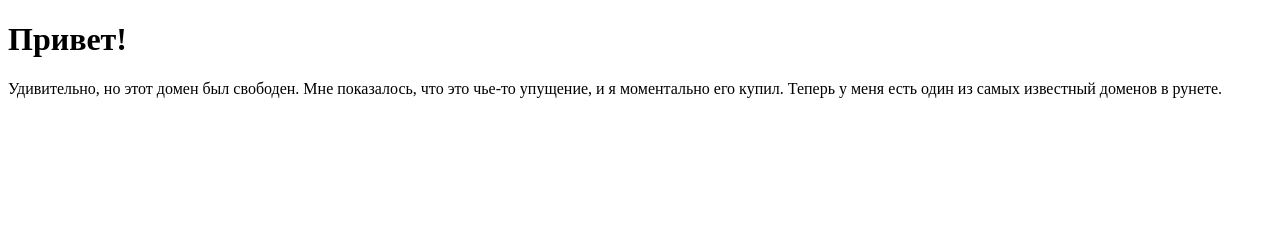
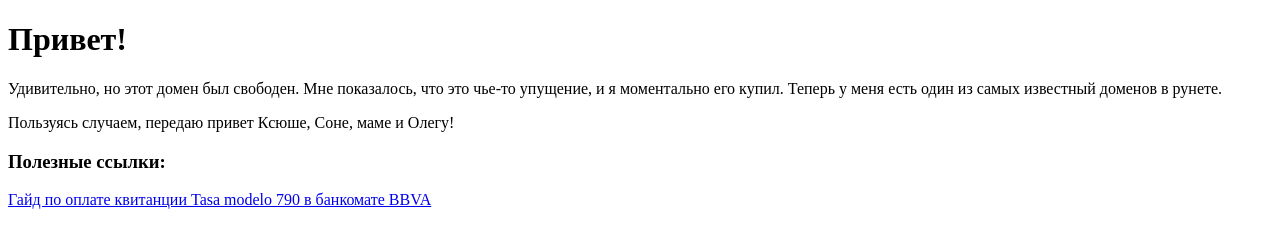
Before and after one commit to mugzim/just-read-the-instructions, a plain HTML site: page index.html in a window 1280 px wide. Drawn offline with Linux system fonts and the light colour scheme.

Commit message:
Update index.html
Add greetings and link to the guide

```diff
--- a/index.html
+++ b/index.html
@@ -1,10 +1,16 @@
 <!DOCTYPE html>
 <html>
 <head>
+    <meta charset="UTF-8">
     <title>Гениальная идея и её совсем не мгновенная реализация</title>
 </head>
 <body>
     <h1>Привет!</h1>
     <p>Удивительно, но этот домен был свободен. Мне показалось, что это чье-то упущение, и я моментально его купил. Теперь у меня есть один из самых известный доменов в рунете.</p>
+
+    <p>Пользуясь случаем, передаю привет Ксюше, Соне, маме и Олегу!</p>
+
+    <h3>Полезные ссылки:</h3>
+    <p><a href="/atm-guide/">Гайд по оплате квитанции Tasa modelo 790 в банкомате BBVA</a></p>
 </body>
 </html>
```
